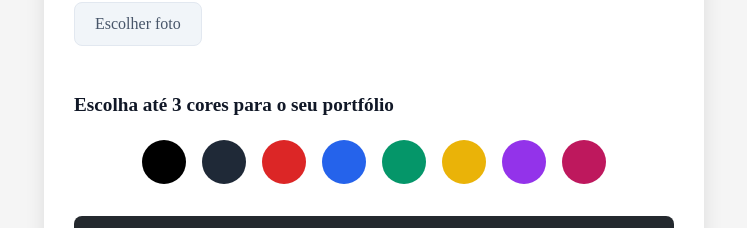
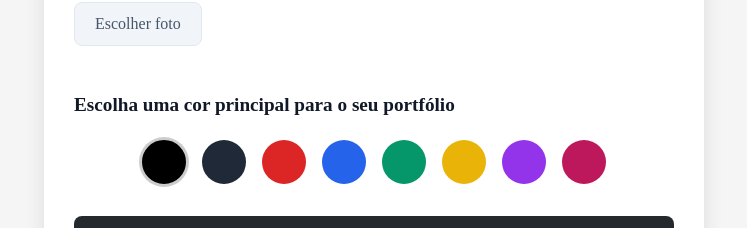
Before and after one commit to GabrielDoSaaS/Pdev, a React (Vite) app in the folder Frontend/: page /Home in a window 1280 px wide. Shown: the part 390-618 px from the top of the page, without its empty margins (266-1013 px from the left). Built offline with nearby package versions, Linux system fonts and the light colour scheme.

Commit message:
Simplificação da escolha de cor

```diff
--- a/Frontend/src/screens/Home.tsx
+++ b/Frontend/src/screens/Home.tsx
@@ -15,7 +15,7 @@ const Home = () => {
     const [sections, setSections] = useState<{ title: string, description: string }[]>([]);
     const [profileImage, setProfileImage] = useState<File | null>(null);
     const [profileImagePreview, setProfileImagePreview] = useState<string | null>(null);
-    const [selectedColors, setSelectedColors] = useState<string[]>([]);
+    const [selectedColor, setSelectedColor] = useState<string>('#000000');
 
     const handleAddLink = () => {
         setGithubLinks([...githubLinks, '']);
@@ -73,11 +73,7 @@ const Home = () => {
     };
 
     const handleColorSelection = (color: string) => {
-        if (selectedColors.includes(color)) {
-            setSelectedColors(selectedColors.filter(c => c !== color));
-        } else if (selectedColors.length < 3) {
-            setSelectedColors([...selectedColors, color]);
-        }
+        setSelectedColor(color);
     };
 
     return (
@@ -118,12 +114,12 @@ const Home = () => {
                 </div>
 
                 <div className={styles.section}>
-                    <h2 className={styles.sectionTitle}>Escolha até 3 cores para o seu portfólio</h2>
+                    <h2 className={styles.sectionTitle}>Escolha uma cor principal para o seu portfólio</h2>
                     <div className={styles.colorPalette}>
                         {availableColors.map((color, index) => (
                             <div
                                 key={index}
-                                className={`${styles.colorCircle} ${selectedColors.includes(color) ? styles.selectedColor : ''}`}
+                                className={`${styles.colorCircle} ${selectedColor === color ? styles.selectedColor : ''}`}
                                 style={{ backgroundColor: color }}
                                 onClick={() => handleColorSelection(color)}
                             ></div>
```
Lines whose indentation alone changed are shown as unchanged.
